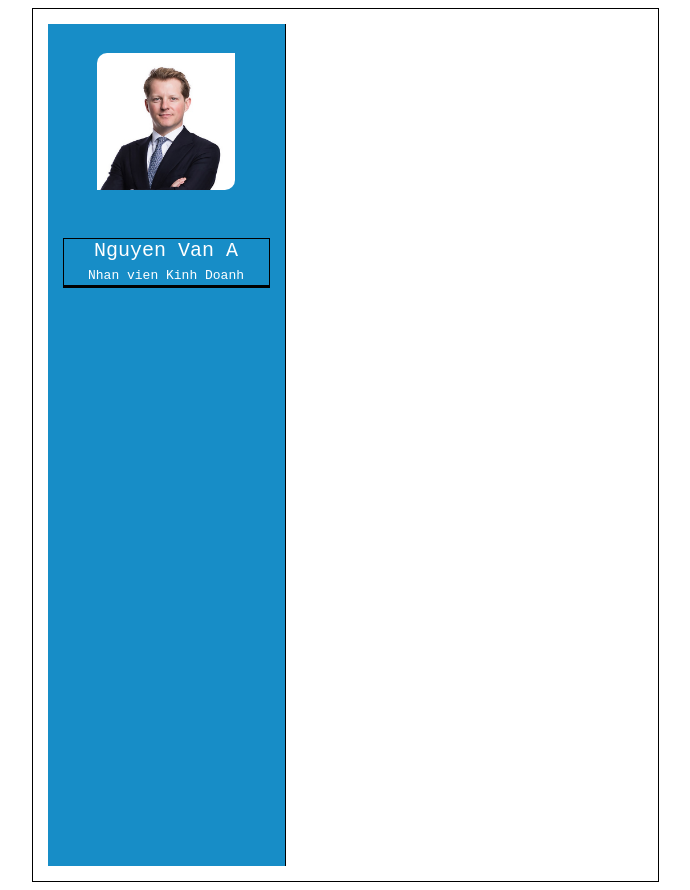
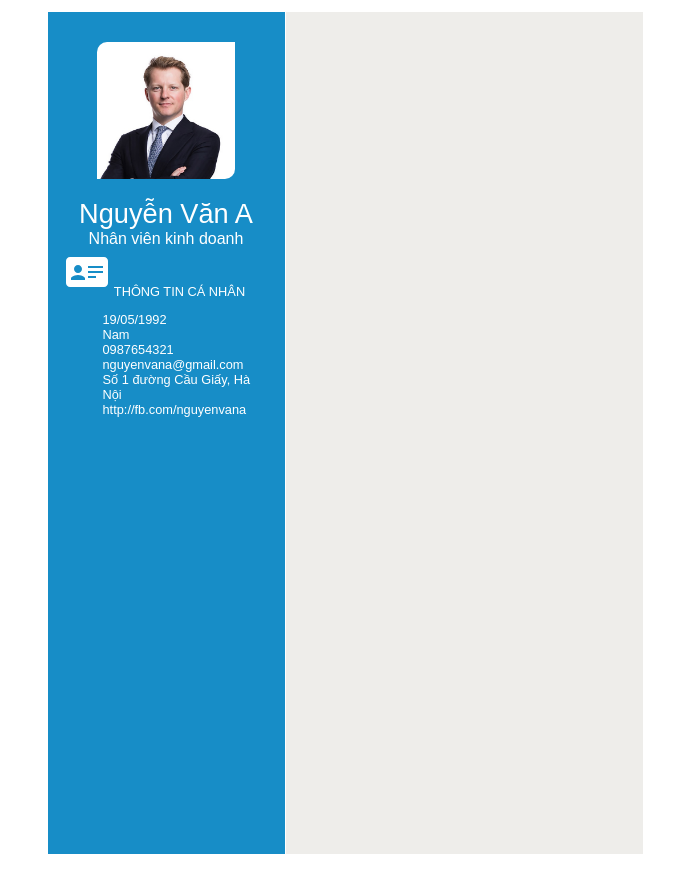
Before and after one commit to LinhDoan310895/C4EJS50, a plain HTML site: page Session9_html/cv.html in a window 1280 px wide. Shown: the whole page, without its empty margins (295-985 px from the left). After the commit the page ends 866 px from the top, so only its background shows below. Drawn offline with Linux system fonts and the light colour scheme.

Commit message:
update bt ss9

```diff
--- a/Session9_html/cv.css
+++ b/Session9_html/cv.css
@@ -5,7 +5,7 @@
     /* chieu cao */
     margin: auto;
     /* dat vao giua */
-    padding: 15px;
+    padding: 4px;
 }
 
 .main-content {
@@ -19,6 +19,7 @@
     height: 100%;
     width: 60%;
     float: right;
+    background-color: #eeedea;
 }
 
 .avatar {
@@ -28,24 +29,34 @@
 
 .avatar-content {
     text-align: center;
-    padding: 29px 13px;
+    padding: 30px 13px 0 13px;
 }
 
 .main-info {
     padding: 15px;
     color: white;
-    font-family: monospace;
-    font-size: x-large;
+    font-family: sans-serif;
+    font-weight: 200;
 }
 
-.info-1 {
+.info-1-main {
+    text-align: center;
+    font-size: 1.7em;
+}
+
+.info-1-sub {
+    font-size: medium;
     text-align: center;
 }
 
-.border-draf {
-    border: 1px solid black;
+.info-2{
+    font-size: 0.8em;
 }
 
-.border-right-draf {
-    border-right: 1px solid black;
+.info-2-title{
+    float: center;
 }
+
+.info-2 ul{
+    list-style-type: none;
+}
--- a/Session9_html/cv.html
+++ b/Session9_html/cv.html
@@ -10,17 +10,36 @@
 </head>
 
 <body>
-    <div class="container border-draf">
-        <div class="main-content border-right-draf">
+    <div class="container">
+        <div class="main-content">
             <div class="avatar-content">
                 <img class="avatar" src="images/corporate_portrait_male_white_backdrop.jpg" alt="AnhDaiDien">
             </div>
             <div class="main-info">
-                <div class="info-1 border-draf">
-                    Nguyen Van A<br><span style="font-size: medium;">Nhan vien Kinh Doanh</span>
+                <div class="info-1-main">
+                    Nguyễn Văn A
                 </div>
-                <div class="info-2 border-draf">
-
+                <div class="info-1-sub">
+                    Nhân viên kinh doanh
+                </div>
+                <div class="info-2">
+                    <div class="info-2-title">
+                            <svg xmlns="http://www.w3.org/2000/svg" x="0px" y="0px"
+                            width="48" height="48"
+                            viewBox="0 0 172 172"
+                            style=" fill:#000000;"><g fill="none" fill-rule="nonzero" stroke="none" stroke-width="1" stroke-linecap="butt" stroke-linejoin="miter" stroke-miterlimit="10" stroke-dasharray="" stroke-dashoffset="0" font-family="none" font-weight="none" font-size="none" text-anchor="none" style="mix-blend-mode: normal"><path d="M0,172v-172h172v172z" fill="none"></path><g><path d="M161.25,125.41667c0,7.912 -6.41775,14.33333 -14.33333,14.33333h-121.83333c-7.91558,0 -14.33333,-6.42133 -14.33333,-14.33333v-78.83333c0,-7.91917 6.41775,-14.33333 14.33333,-14.33333h121.83333c7.91558,0 14.33333,6.41417 14.33333,14.33333z" fill="#ffffff"></path><path d="M68.08333,75.25c0,7.912 -6.41775,14.33333 -14.33333,14.33333c-7.91558,0 -14.33333,-6.42133 -14.33333,-14.33333c0,-7.91558 6.41775,-14.33333 14.33333,-14.33333c7.91558,0 14.33333,6.41775 14.33333,14.33333M78.83333,107.5c0,0 -6.9445,-10.75 -25.08333,-10.75c-18.146,0 -25.08333,10.75 -25.08333,10.75v7.16667h50.16667zM143.33333,64.5h-53.75v7.16667h53.75zM143.33333,82.41667h-53.75v7.16667h53.75zM118.25,100.33333h-28.66667v7.16667h28.66667z" fill="#178dc7"></path></g></g></svg>
+                            THÔNG TIN CÁ NHÂN
+                    </div>
+                    <div>
+                        <ul>
+                            <li>19/05/1992</li>
+                            <li>Nam</li>
+                            <li>0987654321</li>
+                            <li>nguyenvana@gmail.com</li>
+                            <li>Số 1 đường Cầu Giấy, Hà Nội</li>
+                            <li>http://fb.com/nguyenvana</li>
+                        </ul>
+                    </div>
                 </div>
             </div>
         </div>
```
